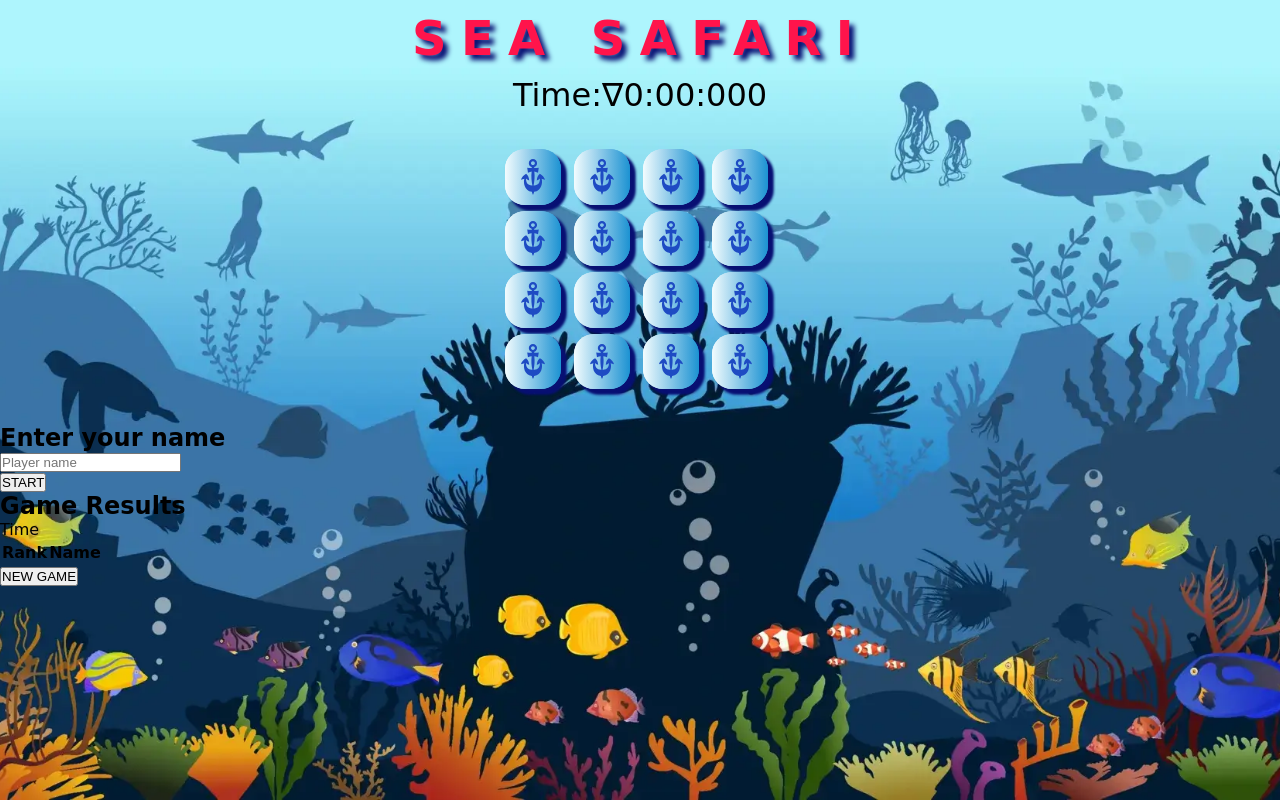
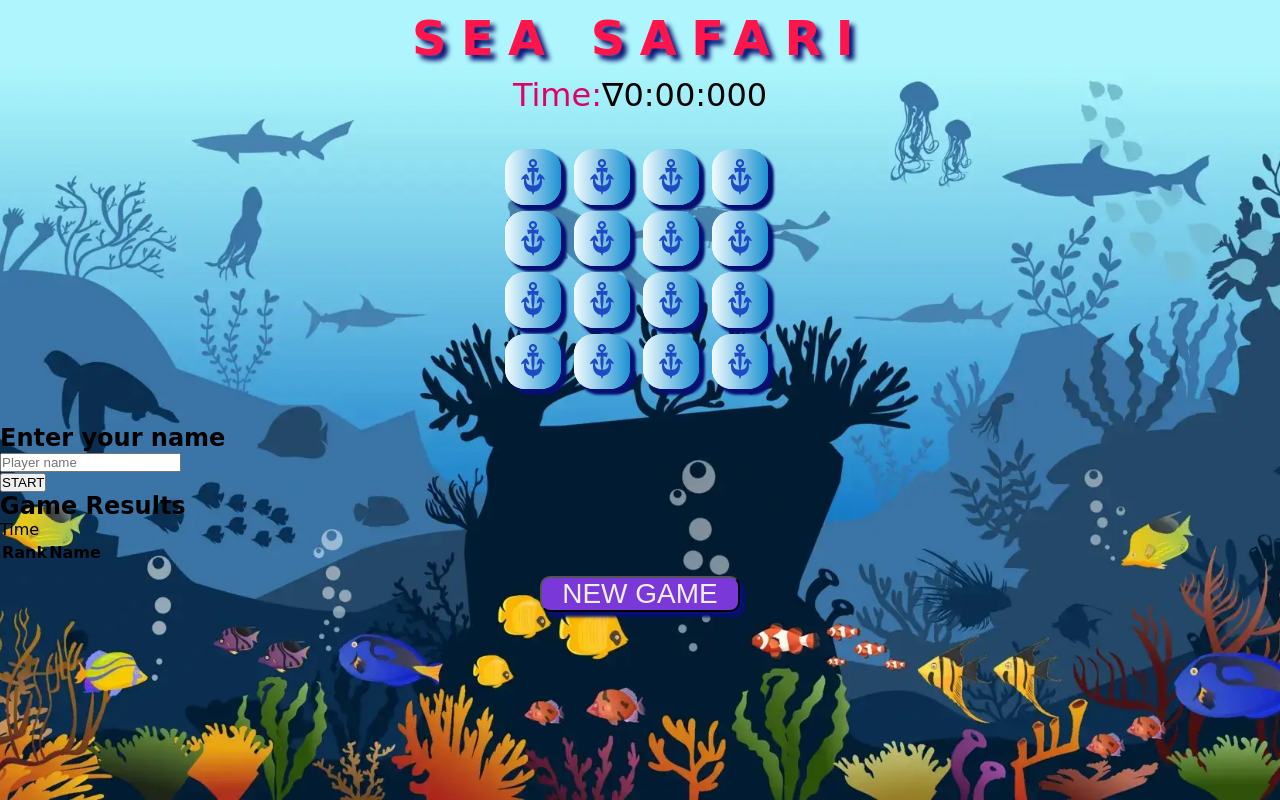
Before and after one commit to CodeWizard-1/memory-game-sea-safari, a plain HTML site: page index.html in a window 1280 px wide. Drawn offline with Linux system fonts and the light colour scheme; a web font is replaced by a local one.

Commit message:
Add style for restart button

```diff
--- a/assets/css/style.css
+++ b/assets/css/style.css
@@ -18,6 +18,10 @@ body {
     background: url('../images/background-dark-scuba-divers.webp') no-repeat center	center/cover;
 }
 
+.hidden-heading {
+    display: none;
+}
+
 .header {
     margin: 10px auto;
     z-index: 99;
@@ -36,6 +40,10 @@ body {
     justify-content: center;
     text-align: center;
     font-size: 200%;
+}
+
+.red {
+    color: rgb(225, 0, 101);
 }
 
 .block-game {
@@ -74,3 +82,29 @@ body {
     backface-visibility: hidden;
     box-shadow: 5px	5px 3px rgb(8, 16, 115);
 }
+
+.cards.flip {
+    transform: rotateY('180deg');
+}
+
+.front-face-card {
+    transform: rotateY('180deg');
+}
+
+#restart-btn {
+    display: flex;
+    background-color: #7b38d8;
+    border-radius: 10px;
+    color: #eeeeee;
+    justify-content: center;
+    font-size: 28px;
+    width: 	200px;
+    transition: all .5s;
+    cursor: pointer;
+    margin: 10px auto;
+    box-shadow: 5px 5px 3px rgb(8, 16, 115);
+}
+
+#restart-btn:hover {
+    background-color: green;
+}
--- a/index.html
+++ b/index.html
@@ -119,8 +119,8 @@
                     </table>
                 </div>
             </div>
+            <button id="restart-btn">NEW GAME</button>
         </section>
-        <button id="restart-btn">NEW GAME</button>
     </main>
 </body>
 </html>
```
